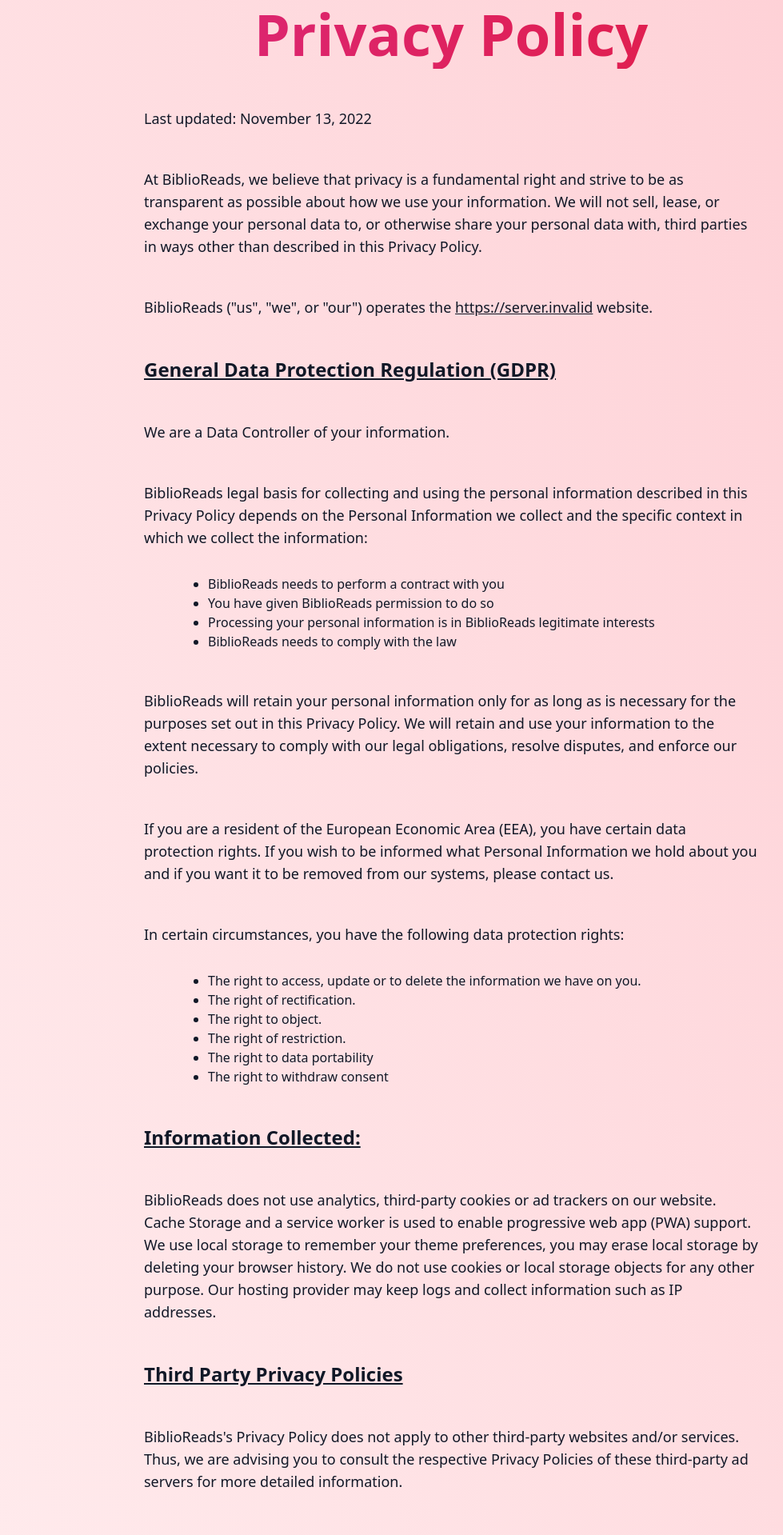
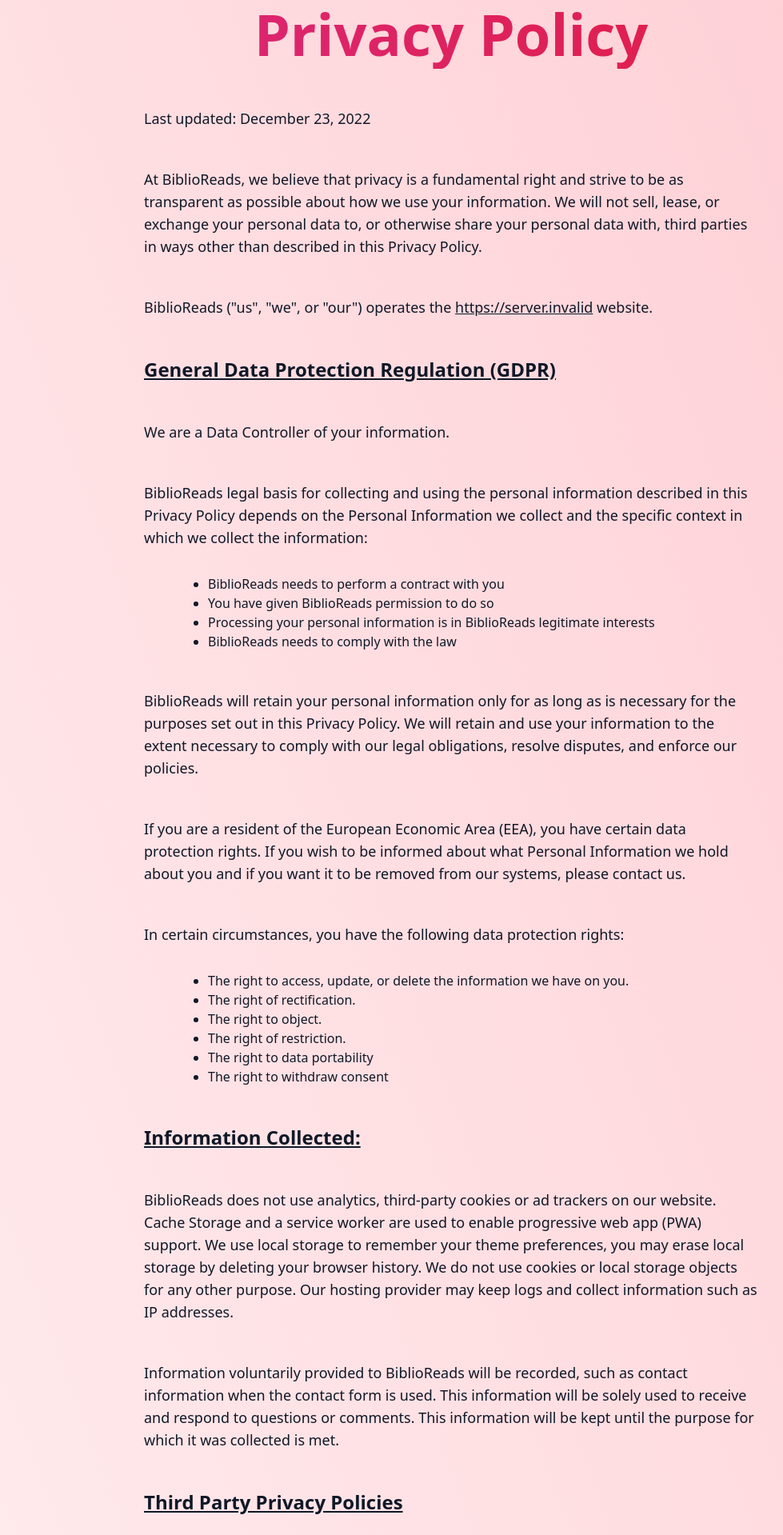
Before and after one commit to nesaku/BiblioReads, a Next.js app: page /privacy in a window 1280 px wide. Shown: the part 260-2179 px from the top of the page at 80% size, without its empty margins (76-1055 px from the left). Built offline with nearby package versions, Linux system fonts and the light colour scheme; no server answers.

Commit message:
update privacy policy and other improvements

```diff
--- a/components/ResultData.js
+++ b/components/ResultData.js
@@ -12,15 +12,15 @@
     <>
       {!scrapedData.title && (
         <div className="flex flex-col justify-center max-w-2xl text-center mx-auto h-[74vh]">
-          <h1 id="error" className="text-red-600 font-bold text-5xl uppercase">
+          <h2 id="error" className="text-red-600 font-bold text-5xl uppercase">
             Error - Book Not Found
-          </h1>
-          <h2 className="my-12 text-lg text-black font-bold dark:text-gray-100">
+          </h2>
+          <h3 className="my-12 text-lg text-black font-bold dark:text-gray-100">
             An Example Of A Valid Query Is:
-            <p className="font-normal">
+            <span className="font-normal">
               https://www.goodreads.com/book/show/5907.The_Hobbit
-            </p>
-          </h2>
+            </span>
+          </h3>
           <div className="mx-auto">
             <a
               href="/"
--- a/components/SlugQuery.js
+++ b/components/SlugQuery.js
@@ -36,6 +36,7 @@
 
   return (
     <div className="bg-gradient-to-tr from-rose-50 to-rose-200 dark:bg-gradientedge text-gray-900 dark:text-gray-100 min-h-screen">
+      <Meta />
       <Header />
       {isLoading && <Loader />}
       {/* Hide the Hero section when the ResultsData are present and when the page is loading*/}
--- a/components/contactpage-components/ContactForm.js
+++ b/components/contactpage-components/ContactForm.js
@@ -1,3 +1,4 @@
+import Link from "next/link";
 import React from "react";
 
 const ContactForm = () => {
@@ -16,7 +17,7 @@
           </div>
           <div>
             <label
-              for="email"
+              htmlFor="email"
               className="block mb-2 text-md font-medium text-gray-900 text-center dark:text-gray-300"
             >
               Your email
@@ -30,7 +31,7 @@
           </div>
           <div>
             <label
-              for="subject"
+              htmlFor="subject"
               className="block mb-2 text-md font-medium text-gray-900 text-center dark:text-gray-300"
             >
               Subject
@@ -43,7 +44,7 @@
           </div>
           <div className="sm:col-span-2">
             <label
-              for="message"
+              htmlFor="message"
               className="block mb-2 text-md font-medium text-gray-900 text-center dark:text-gray-300"
             >
               Your message
@@ -55,6 +56,13 @@
               required
             ></textarea>
           </div>
+          <p className="text-gray-900 dark:text-gray-400 p-4">
+            By submitting this form you agree to our{" "}
+            <Link href="/privacy">
+              <a className="underline">Privacy Policy</a>
+            </Link>
+            .
+          </p>
           <button
             type="submit"
             className="font-semibold text-md text-white bg-rose-500 ring ring-rose-600 ring-offset-2 ring-offset-rose-100 py-4 px-5 rounded-2xl shadow-lg shadow-rose-500 hover:shadow-xl hover:bg-rose-600 transition duration-300 delay-40 hover:delay-40"
--- a/components/contactpage-components/ContactHero.js
+++ b/components/contactpage-components/ContactHero.js
@@ -3,7 +3,7 @@
 const ContactHero = () => {
   return (
     <div>
-      <div className="mx-auto max-w-screen-xl px-4 py-20 lg:flex lg:mt-20">
+      <div className="mx-auto max-w-screen-xl px-4 pt-20 pb-4 lg:flex lg:mt-20">
         <div className="mx-auto max-w-3xl text-center text-gray-900 dark:text-white ">
           <h1 className="bg-gradient-to-r from-pink-600 to-rose-600 bg-clip-text text-4xl font-extrabold text-transparent sm:text-7xl capitalize">
             Contact Us
--- a/components/global-components/Meta.js
+++ b/components/global-components/Meta.js
@@ -2,7 +2,7 @@
 import Head from "next/head";
 
 const Meta = (props) => {
-  const title = `BiblioReads ${props.title && `- ${props.title}`}`;
+  const title = `BiblioReads ${props.title ? `- ${props.title}` : ""}  `;
   const description = `${
     props.desc
       ? `${props.desc}`
--- a/components/privacypage-components/PrivacyContent.js
+++ b/components/privacypage-components/PrivacyContent.js
@@ -11,7 +11,7 @@
           </h1>
           <div className="text-left mt-10">
             <p className="mx-auto text-lg mt-12">
-              Last updated: November 13, 2022
+              Last updated: December 23, 2022
             </p>
             <p className="mx-auto text-lg mt-12">
               At BiblioReads, we believe that privacy is a fundamental right and
@@ -22,17 +22,28 @@
             </p>
             <p className="mx-auto text-lg mt-12">
               BiblioReads (&quot;us&quot;, &quot;we&quot;, or &quot;our&quot;)
-              operates the{" "}
+              operates
+              {process.env.NEXT_PUBLIC_HOST_URL ? (
+                <span>
+                  {" "}
+                  the{" "}
                   <a
-                className="underline"
                     target="_blank"
                     rel="noreferrer"
                     href={
-                  process.env.NEXT_PUBLIC_HOST_URL || "http://localhost:3000"
+                      process.env.NEXT_PUBLIC_HOST_URL ||
+                      "http://localhost:3000"
                     }
                   >
-                {process.env.NEXT_PUBLIC_HOST_URL || "http://localhost:3000"}
+                    <span className="underline">
+                      {process.env.NEXT_PUBLIC_HOST_URL ||
+                        "http://localhost:3000"}
+                    </span>
                   </a>{" "}
+                </span>
+              ) : (
+                <span> this </span>
+              )}
               website.
             </p>
             <h2 className="text-2xl font-bold my-12 underline">
@@ -69,8 +80,8 @@
             <p className="mx-auto text-lg mt-12">
               If you are a resident of the European Economic Area (EEA), you
               have certain data protection rights. If you wish to be informed
-              what Personal Information we hold about you and if you want it to
-              be removed from our systems, please contact us.
+              about what Personal Information we hold about you and if you want
+              it to be removed from our systems, please contact us.
             </p>
             <p className="mx-auto text-lg mt-12">
               In certain circumstances, you have the following data protection
@@ -78,7 +89,7 @@
             </p>
             <ul className="list-disc ml-20 mt-8">
               <li>
-                The right to access, update or to delete the information we have
+                The right to access, update, or delete the information we have
                 on you.
               </li>
               <li>The right of rectification.</li>
@@ -94,12 +105,19 @@
 
             <p className="mx-auto text-lg mt-12">
               BiblioReads does not use analytics, third-party cookies or ad
-              trackers on our website. Cache Storage and a service worker is
+              trackers on our website. Cache Storage and a service worker are
               used to enable progressive web app (PWA) support. We use local
               storage to remember your theme preferences, you may erase local
               storage by deleting your browser history. We do not use cookies or
               local storage objects for any other purpose. Our hosting provider
               may keep logs and collect information such as IP addresses.
+            </p>
+            <p className="mx-auto text-lg mt-12">
+              Information voluntarily provided to BiblioReads will be recorded,
+              such as contact information when the contact form is used. This
+              information will be solely used to receive and respond to
+              questions or comments. This information will be kept until the
+              purpose for which it was collected is met.
             </p>
             <h2 className="text-2xl font-bold my-12 underline">
               Third Party Privacy Policies
@@ -108,7 +126,7 @@
             <p className="mx-auto text-lg mt-12">
               BiblioReads&apos;s Privacy Policy does not apply to other
               third-party websites and/or services. Thus, we are advising you to
-              consult the respective Privacy Policies of these third-party ad
+              consult the respective privacy policies of these third-party ad
               servers for more detailed information.
             </p>
             <p className="mx-auto text-lg mt-12">
@@ -125,8 +143,7 @@
               Information from children under the age of 13. If you think that
               your child provided this kind of information on our website, we
               strongly encourage you to contact us immediately and we will do
-              our best efforts to promptly remove such information from our
-              records.
+              our best to promptly remove such information from our records.
             </p>
 
             <h2 className="text-2xl font-bold my-12 underline">
--- a/pages/index.js
+++ b/pages/index.js
@@ -1,10 +1,12 @@
 import React from "react";
 import FormQuery from "../components/FormQuery";
 import Header from "../components/global-components/Header";
+import Meta from "../components/global-components/Meta";
 
 const Home = () => {
   return (
     <div className="bg-gradient-to-tr from-rose-50 to-rose-200 dark:bg-gradienthero min-h-screen flex flex-col">
+      <Meta />
       <Header />
       <FormQuery />
     </div>
```
Also changed, not shown: 2 other files (tests, documents, lock files or other folders). Lines whose indentation alone changed are shown as unchanged.
